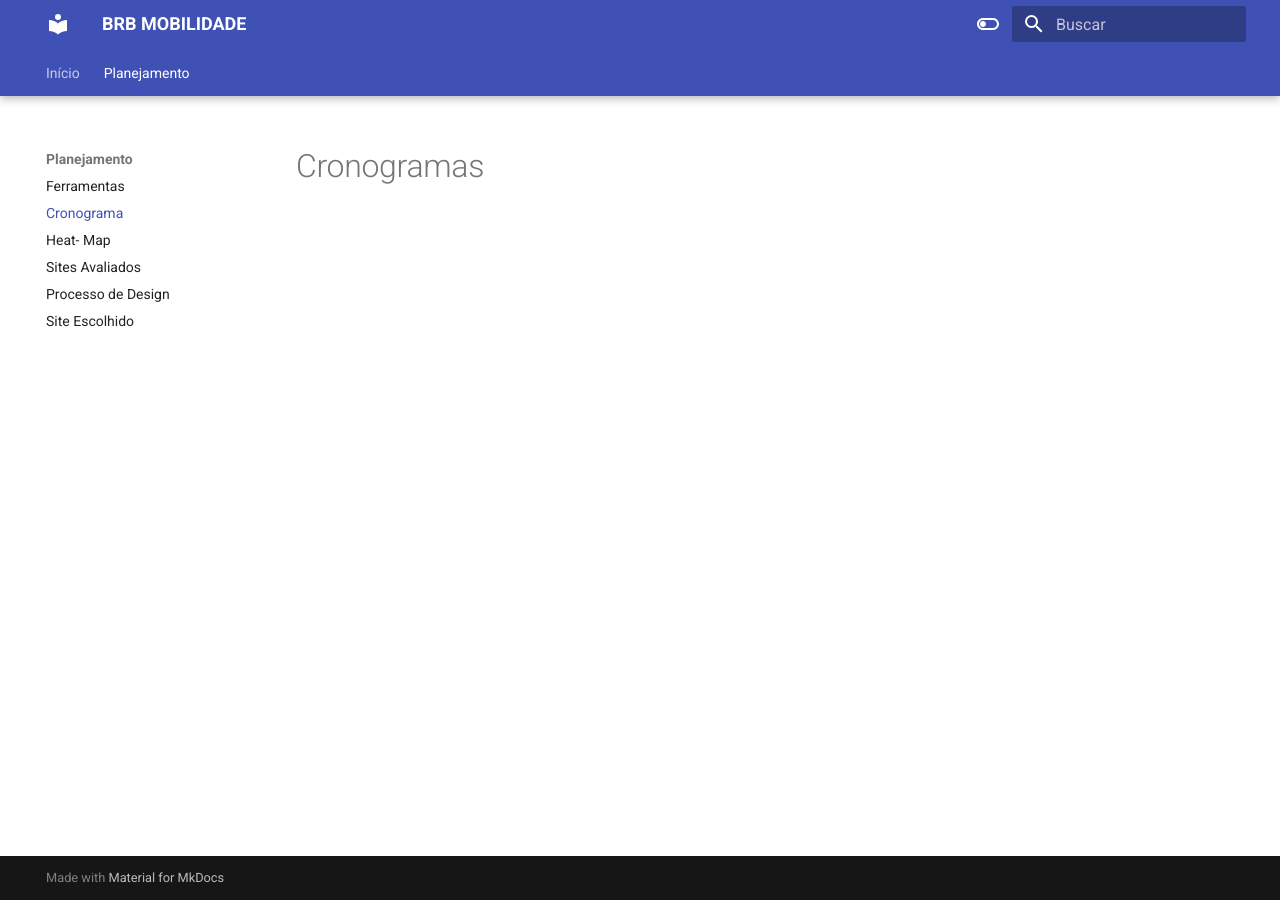
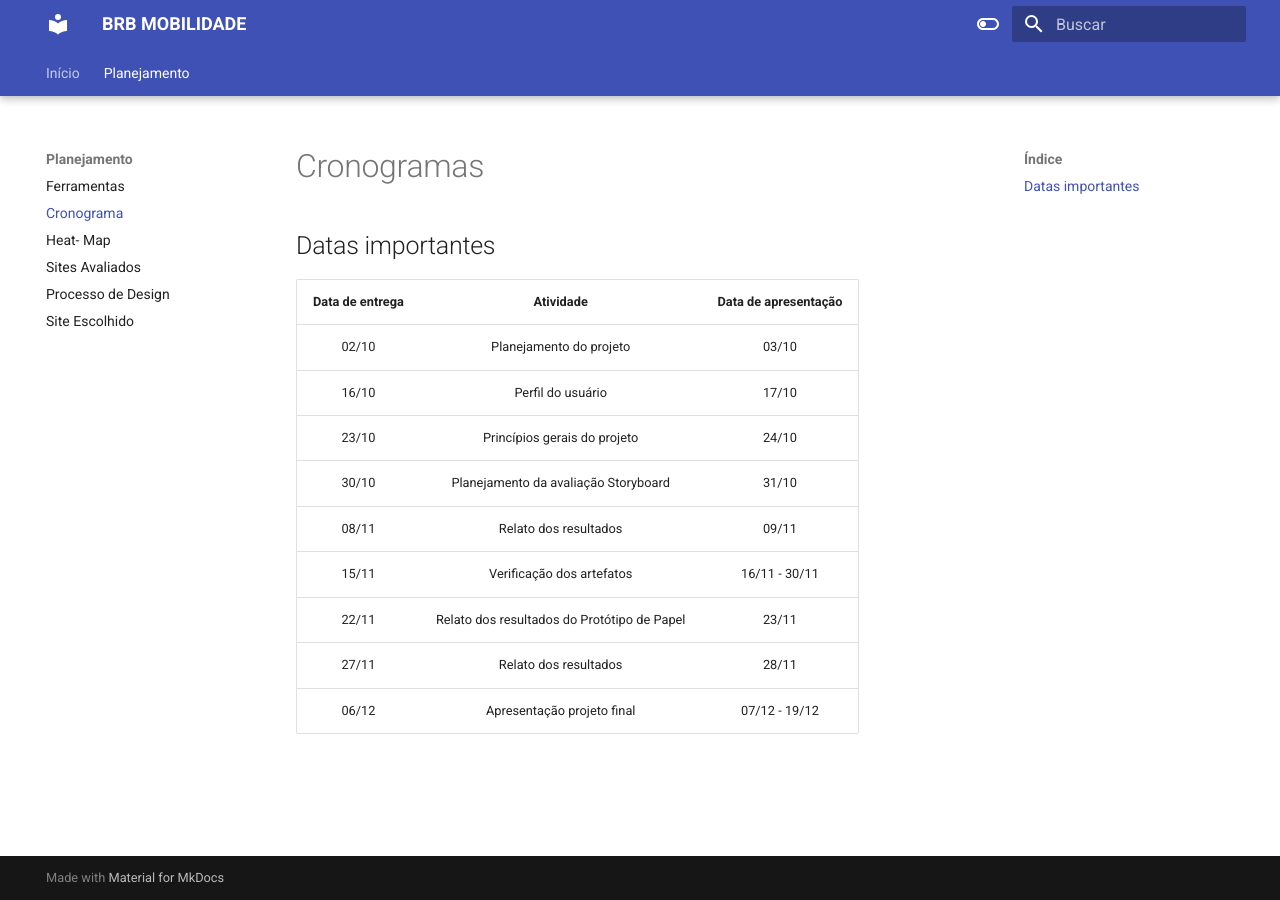
Before and after one commit to Interacao-Humano-Computador/2023.2--BRB-Mobilidade, an MkDocs documentation site: the page built from docs/cronogramas.md, in a window 1280 px wide. Built offline with MkDocs 1.6.1 and Material for MkDocs 9.7.7, drawn with Linux system fonts in a browser that asks for light colours.

Commit message:
Adiciona datas importantes

```diff
--- a/docs/cronogramas.md
+++ b/docs/cronogramas.md
@@ -1 +1,15 @@
 # Cronogramas
+
+## Datas importantes
+
+| Data de entrega| Atividade  | Data de apresentação |
+| :---: | :----: | :-----: |
+| 02/10 | Planejamento do projeto| 03/10
+| 16/10 | Perfil do usuário| 17/10
+| 23/10 | Princípios gerais do projeto| 24/10
+| 30/10 | Planejamento da avaliação Storyboard| 31/10
+| 08/11 | Relato dos resultados| 09/11
+| 15/11 | Verificação dos artefatos| 16/11 - 30/11
+| 22/11 | Relato dos resultados do Protótipo de Papel| 23/11
+| 27/11 | Relato dos resultados| 28/11
+| 06/12 | Apresentação projeto final| 07/12 - 19/12
```
